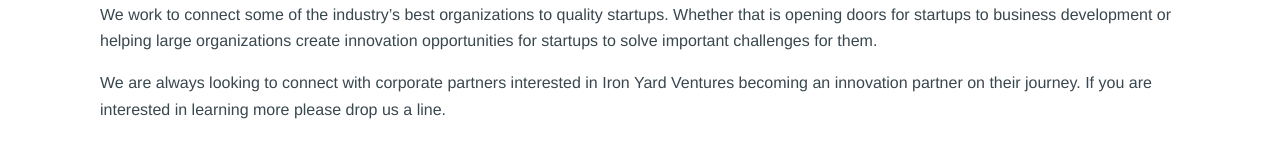
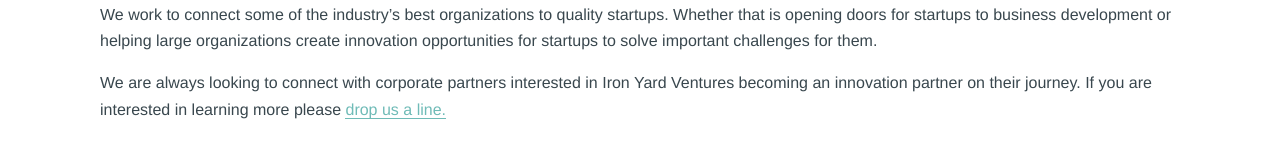
Before and after one commit to MartyBauer/ironyardventures.com, a website: page public/index.html in a window 1280 px wide. Shown: the part 1703-1867 px from the top of the page. Drawn offline with Linux system fonts and the light colour scheme.

Commit message:
added email contact on both pages

```diff
--- a/public/index.html
+++ b/public/index.html
@@ -153,7 +153,7 @@
         <div class="layout--constrained">
           <h2>Partnering</h2>
           <p>We work to connect some of the industry’s best organizations to quality startups. Whether that is opening doors for startups to business development or helping large organizations create innovation opportunities for startups to solve important challenges for them.</p>
-          <p>We are always looking to connect with corporate partners interested in Iron Yard Ventures becoming an innovation partner on their journey. If you are interested in learning more please drop us a line.</p>
+          <p>We are always looking to connect with corporate partners interested in Iron Yard Ventures becoming an innovation partner on their journey. If you are interested in learning more please <a href="mailto:hello@ironyardventures.com?subject=Iron Yard Ventures Website Connection" target="_blank">drop us a line.</a></p>
         </div>
       </section>
       <section class="section newsletter">
```
